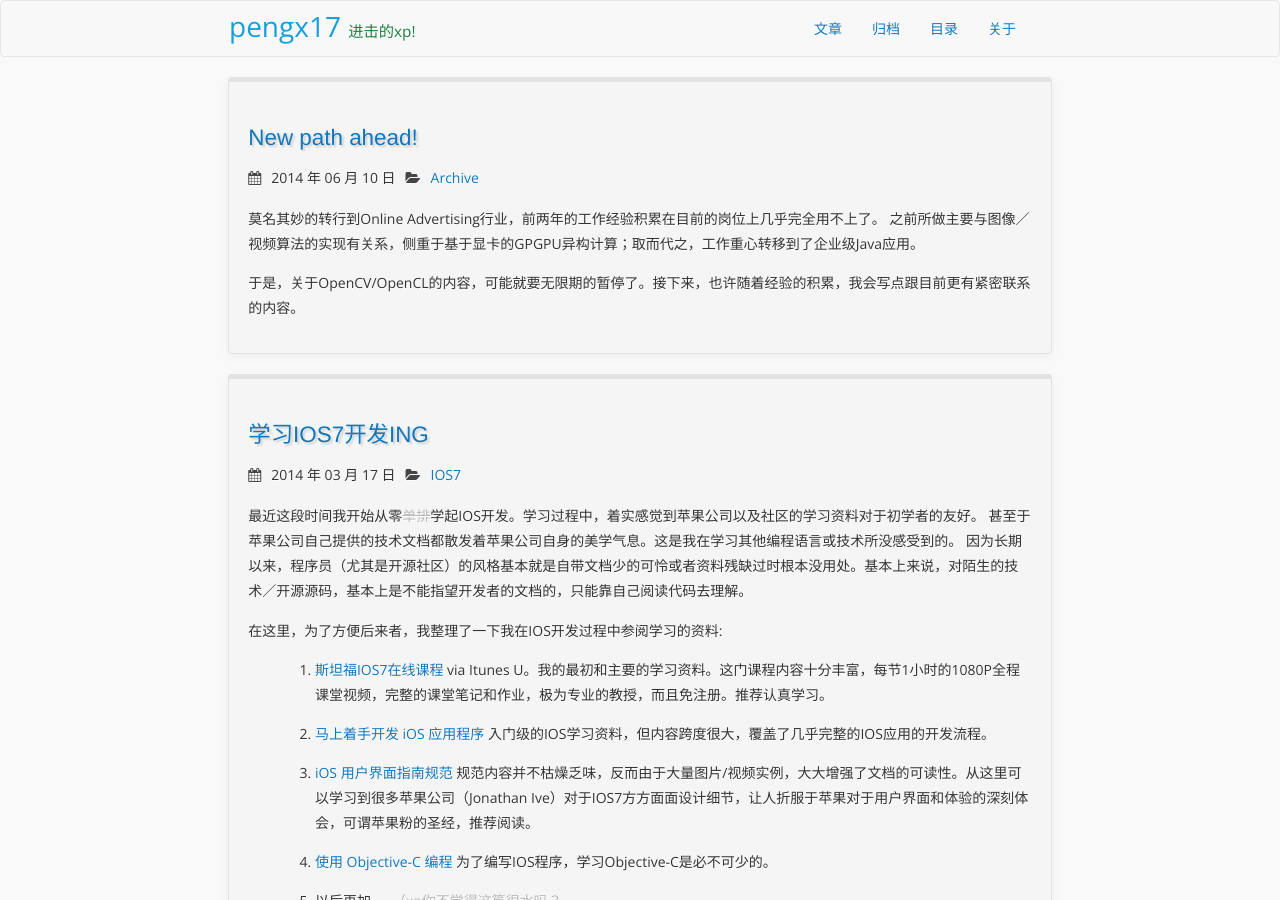
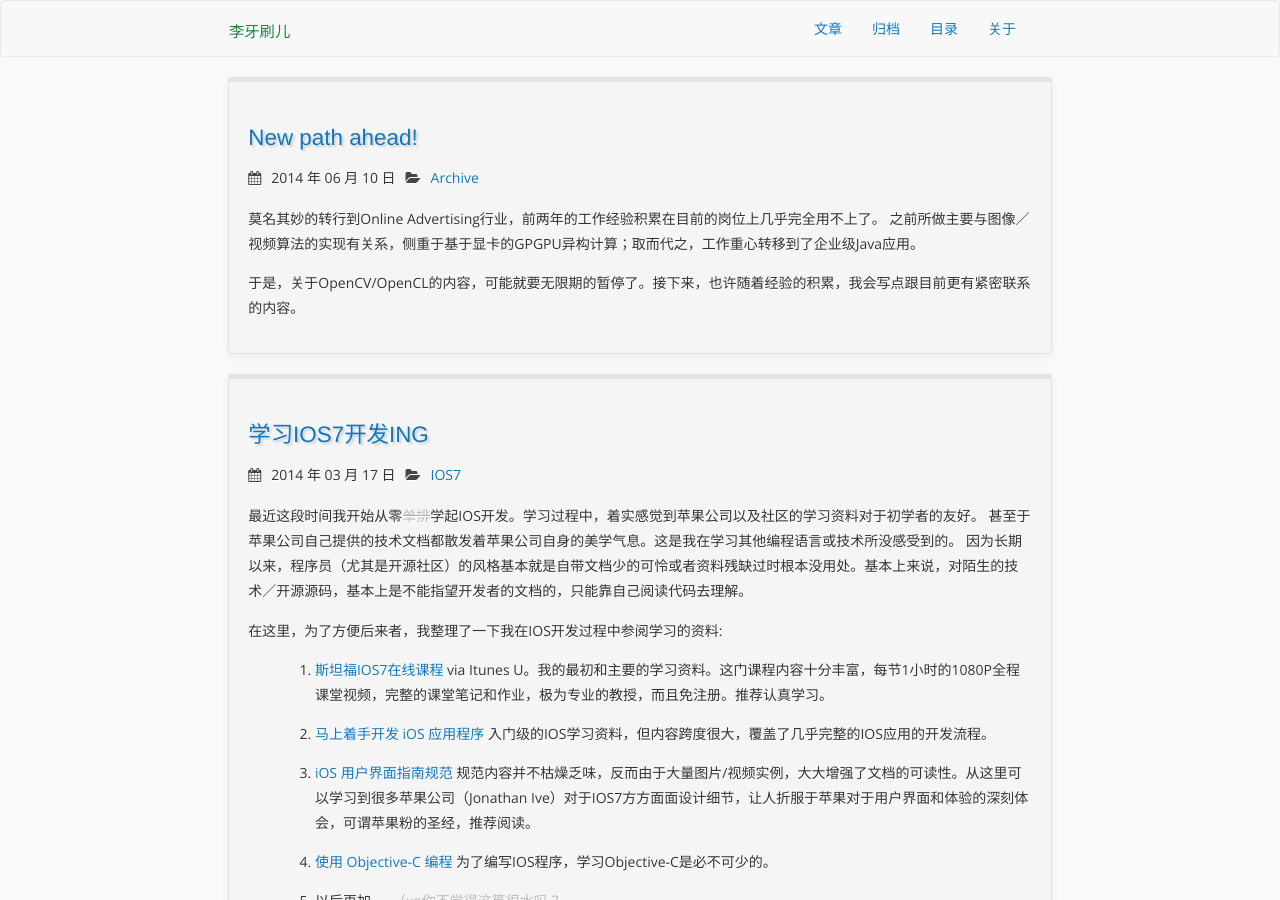
Before and after one commit to asialee/asialee.github.com, a Jekyll site: the page built from index.html, in a window 1280 px wide and 900 px high. Built offline with Jekyll 4.4.1, drawn with Linux system fonts in a browser that asks for light colours; nearby versions of some CDN libraries; Markdown is read by kramdown in place of the engine named in the settings; the list of posts is cut into pages by our own code.

Commit message:
modify _config.yml

```diff
--- a/_config.yml
+++ b/_config.yml
@@ -9,15 +9,15 @@
 
 excerpt_separator: <!-- more -->
 
-title : 进击的xp!
+title : 李牙刷儿
 tagline: OpenCV OpenCL
 author :
-  name : pengx17
-  email : pengxiao@outlook.com
-  github : https://github.com/pengx17
-  weibo : http://www.weibo.com/1773498301/profile
+  name :
+  email : liyazhou9@gmail.com
+  github : https://github.com/asialee
+  weibo : http://weibo.com/u/1632579524
   linkedin : http://cn.linkedin.com/pub/peng-xiao/40/92a/636
-  qq : 248901881
+  qq : 503361483
 # The production_url is only used when full-domain names are needed
 # such as sitemap.txt
 # Most places will/should use BASE_PATH to make the urls
@@ -26,11 +26,11 @@
 # Else if you are pushing to username.github.io, replace with your username.
 # Finally if you are pushing to a GitHub project page, include the project name at the end.
 #
-production_url : http://pengx17.me
+production_url : http://liyazhou.com
 
 # All Jekyll-Bootstrap specific configurations are namespaced into this hash
 #
-pengx :
+asialee :
   version : 0.3.0
 
   # All links will be namespaced by BASE_PATH if defined.
@@ -83,7 +83,7 @@
   comments :
     provider : duoshuo
     duoshuo :
-      short_name : pengx17
+      short_name : asialee
 
   # Settings for analytics helper
   # Set 'provider' to the analytics provider you want to use.
```
